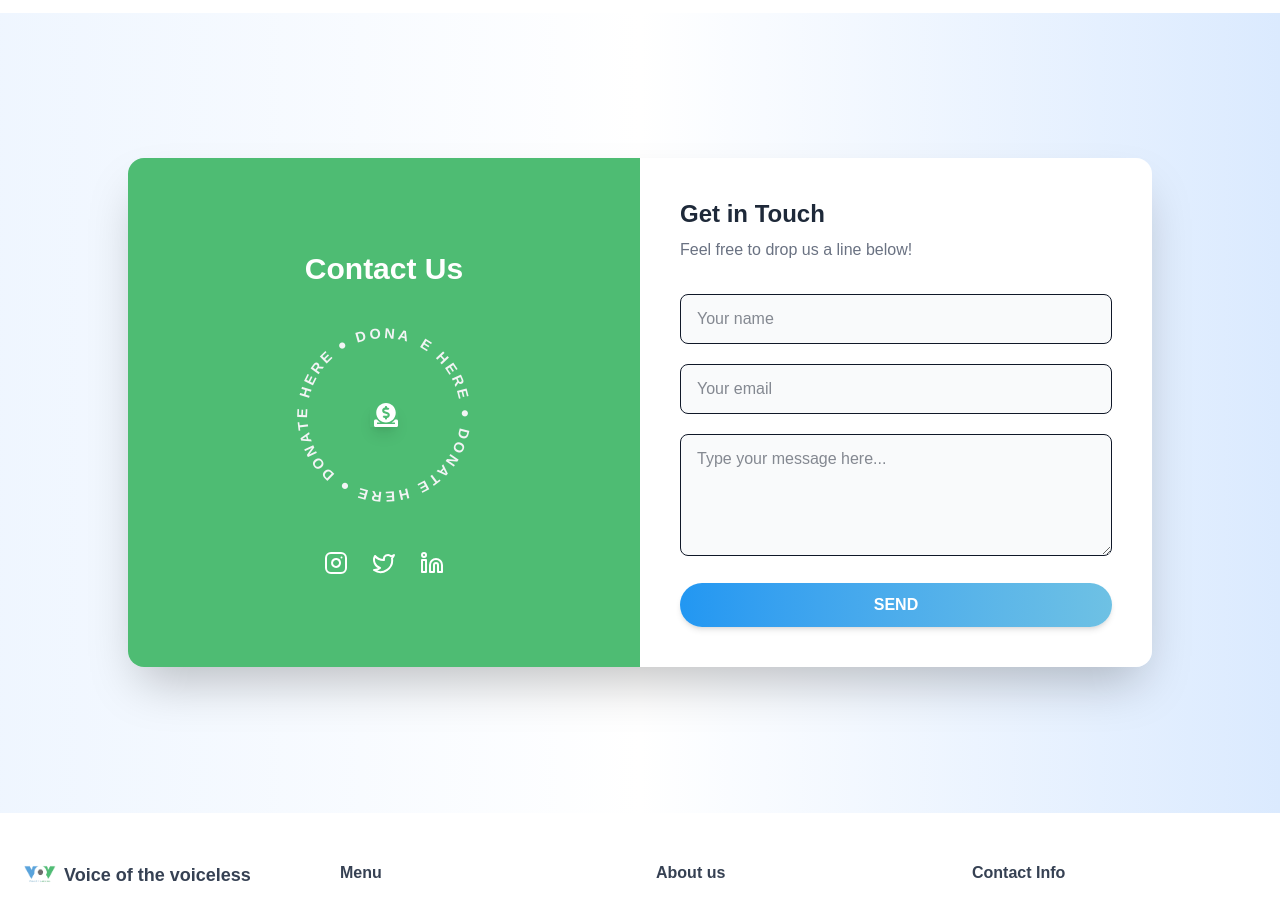
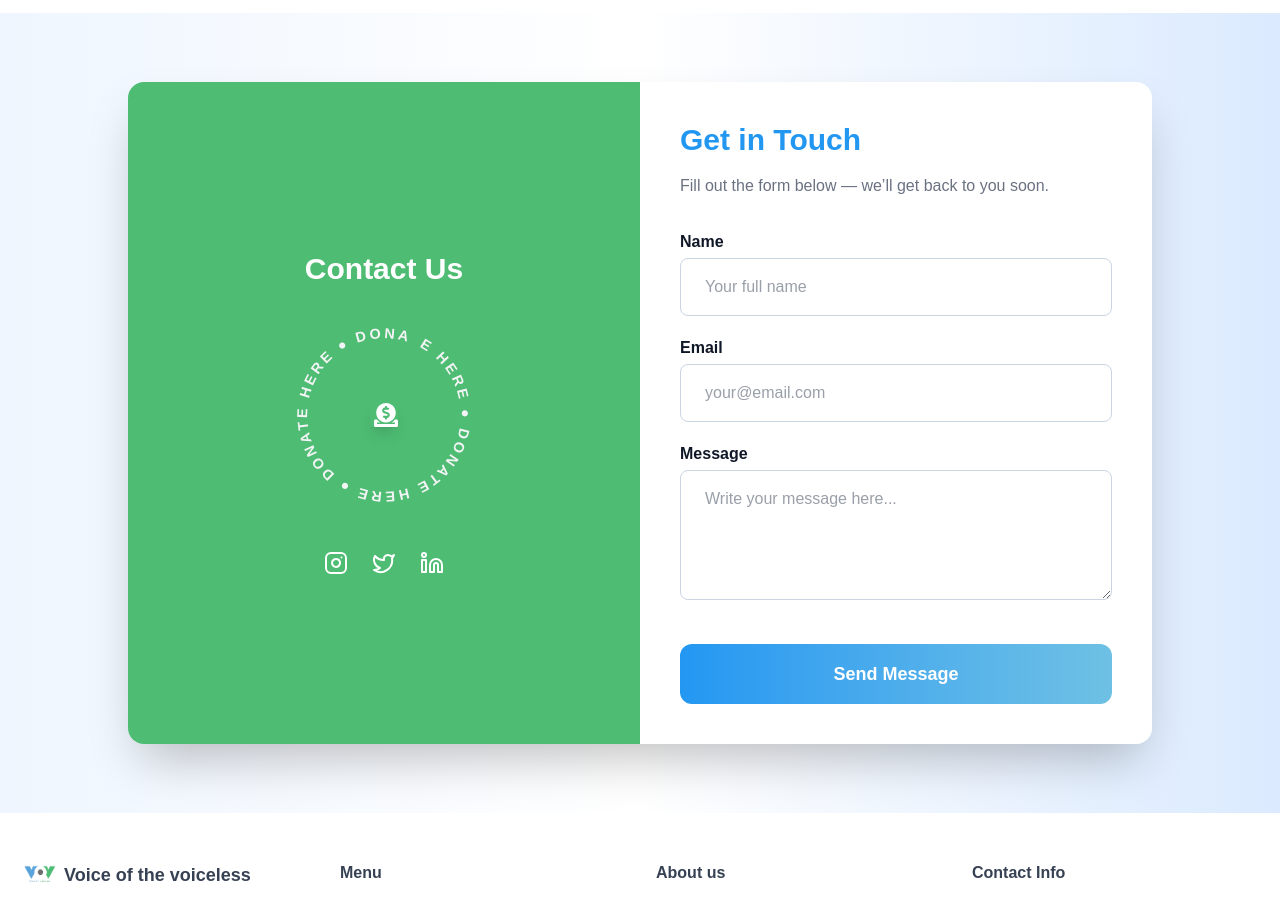
Before and after one commit to AlthafNizam763/vov, a Next.js app: page / in a window 1280 px wide. Shown: the part 5080-5982 px from the top of the page. Built offline with nearby package versions, Linux system fonts and the light colour scheme.

Commit message:
MgsSetting

```diff
--- a/package.json
+++ b/package.json
@@ -9,6 +9,7 @@
     "lint": "next lint"
   },
   "dependencies": {
+    "@emailjs/browser": "^4.4.1",
     "@heroicons/react": "^2.2.0",
     "framer-motion": "^12.23.24",
     "gsap": "^3.13.0",
--- a/src/app/components/ ContactUs.tsx
+++ b/src/app/components/ ContactUs.tsx
@@ -1,23 +1,24 @@
 "use client";
 
-import { useState, useEffect } from "react";
+import React, { useState, useEffect } from "react";
 import { motion } from "framer-motion";
+import emailjs from "@emailjs/browser";
 import { Instagram, Twitter, Linkedin } from "lucide-react";
 import { FaDonate } from "react-icons/fa";
 
+// ✅ Rotating Donate Circle
 function CircularTextPlay() {
   const [rotation, setRotation] = useState(0);
 
   useEffect(() => {
     const interval = setInterval(() => {
-      setRotation((prev) => prev + 0.5); // slower smooth rotation
+      setRotation((prev) => prev + 0.5);
     }, 30);
     return () => clearInterval(interval);
   }, []);
 
   return (
     <div className="relative w-48 h-48 flex items-center justify-center">
-      {/* Circular rotating text */}
       <svg
         viewBox="0 0 200 200"
         className="absolute w-full h-full"
@@ -29,19 +30,13 @@ function CircularTextPlay() {
             d="M100,100 m-80,0 a80,80 0 1,1 160,0 a80,80 0 1,1 -160,0"
           />
         </defs>
-        <text
-          fill="#f3f4f5"
-          fontSize="15"
-          fontWeight="bold"
-          letterSpacing="3"
-        >
+        <text fill="#f3f4f5" fontSize="15" fontWeight="bold" letterSpacing="3">
           <textPath href="#circlePath" startOffset="50%" textAnchor="middle">
             ● DONATE HERE ● DONATE HERE ● DONATE HERE ● DONATE HERE
           </textPath>
         </text>
       </svg>
 
-      {/* Center Donate Icon */}
       <button className="absolute flex items-center justify-center shadow-lg hover:scale-105 transition">
         <FaDonate className="w-6 h-6 ml-1 text-white" />
       </button>
@@ -49,31 +44,97 @@ function CircularTextPlay() {
   );
 }
 
+// ✅ Input field component (reusable)
+const InputField = ({ label, type, name, value, placeholder, onChange, error }) => {
+  const id = name;
+  return (
+    <div className="flex flex-col grow shrink self-stretch my-auto min-w-[240px]">
+      <label htmlFor={id} className="font-bold text-gray-900">
+        {label}
+      </label>
+      <input
+        id={id}
+        type={type}
+        name={name}
+        placeholder={placeholder}
+        value={value}
+        onChange={onChange}
+        className={`px-6 py-4 mt-1 w-full bg-white rounded-lg border border-solid ${
+          error ? "border-red-500" : "border-slate-300"
+        } text-gray-700 focus:ring-2 focus:ring-blue-400 outline-none`}
+      />
+      {error && <p className="text-red-500 text-sm mt-1">{error}</p>}
+    </div>
+  );
+};
+
+// ✅ Popup alert
+const AlertBanner = ({ iconSrc, title, description, onClose }) => {
+  useEffect(() => {
+    const timer = setTimeout(onClose, 2500);
+    return () => clearTimeout(timer);
+  }, [onClose]);
+
+  return (
+    <div className="fixed inset-0 flex items-center justify-center bg-black/40 backdrop-blur-sm z-50">
+      <div className="flex items-center gap-4 bg-white p-6 rounded-2xl shadow-2xl max-w-md w-full text-gray-800">
+        <img src={iconSrc} alt="icon" className="w-10 h-10" />
+        <div>
+          <h4 className="font-semibold text-lg">{title}</h4>
+          <p className="text-sm text-gray-600">{description}</p>
+        </div>
+      </div>
+    </div>
+  );
+};
+
+// ✅ Contact component
 export default function Contact() {
   const [form, setForm] = useState({ name: "", email: "", message: "" });
-  const [submitted, setSubmitted] = useState(false);
+  const [errors, setErrors] = useState({});
+  const [loading, setLoading] = useState(false);
+  const [showPopup, setShowPopup] = useState(false);
 
-  const handleChange = (
-    e: React.ChangeEvent<HTMLInputElement | HTMLTextAreaElement>
-  ) => {
-    setForm({ ...form, [e.target.name]: e.target.value });
+  // ✅ Validation
+  const validateForm = () => {
+    const newErrors: any = {};
+    if (!form.name.trim()) newErrors.name = "Name is required";
+    if (!/\S+@\S+\.\S+/.test(form.email)) newErrors.email = "Enter a valid email";
+    if (!form.message.trim()) newErrors.message = "Message cannot be empty";
+    setErrors(newErrors);
+    return Object.keys(newErrors).length === 0;
   };
 
-  const handleSubmit = (e: React.FormEvent) => {
+  // ✅ Handle submit
+  const handleSubmit = async (e: React.FormEvent) => {
     e.preventDefault();
+    if (!validateForm()) return;
 
-    // Optional: Add loading or disable button state here
+    setLoading(true);
+    try {
+     await emailjs.send(
+        process.env.NEXT_PUBLIC_EMAILJS_SERVICE_ID!,
+        process.env.NEXT_PUBLIC_EMAILJS_TEMPLATE_ID!,
+        {
+          to_email: form.email,
+          from_name: form.name,
+          from_email: form.email,
+          message: form.message,
+          reply_to: form.email,
+        },
+        process.env.NEXT_PUBLIC_EMAILJS_PUBLIC_KEY!
+      );
 
-    // Simulate delay before showing message
-    setTimeout(() => {
-      setSubmitted(true);
 
-      // Clear form after submission
+      setShowPopup(true);
       setForm({ name: "", email: "", message: "" });
-
-      // Hide success message after a few seconds (optional)
-      setTimeout(() => setSubmitted(false), 4000);
-    }, 1000);
+      setErrors({});
+    } catch (error) {
+      console.error("EmailJS Error:", error);
+      alert("❌ Something went wrong. Please check your EmailJS configuration.");
+    } finally {
+      setLoading(false);
+    }
   };
 
   return (
@@ -84,12 +145,10 @@ export default function Contact() {
         transition={{ duration: 0.7 }}
         className="flex flex-col md:flex-row w-full max-w-5xl shadow-2xl rounded-2xl overflow-hidden"
       >
-        {/* LEFT SIDE - Contact Info + Circular Play */}
+        {/* LEFT SIDE */}
         <div className="bg-[#4EBC73] text-white w-full md:w-1/2 p-10 flex flex-col justify-center items-center">
           <h2 className="text-3xl font-bold mb-8 text-center">Contact Us</h2>
-
           <CircularTextPlay />
-
           <div className="flex space-x-6 mt-10">
             <a href="#" className="hover:text-blue-200 transition">
               <Instagram />
@@ -103,64 +162,75 @@ export default function Contact() {
           </div>
         </div>
 
-        {/* RIGHT SIDE - Contact Form */}
+        {/* RIGHT SIDE - FORM */}
         <div className="bg-white w-full md:w-1/2 p-10 flex flex-col justify-center relative">
-          <h3 className="text-2xl font-bold text-gray-800 mb-2">Get in Touch</h3>
-          <p className="text-gray-500 mb-8">Feel free to drop us a line below!</p>
+          <h3 className="text-3xl font-bold text-[#2297F2] mb-4">Get in Touch</h3>
+          <p className="text-gray-500 mb-8">
+            Fill out the form below — we’ll get back to you soon.
+          </p>
 
-          <form className="space-y-5" onSubmit={handleSubmit}>
-            <input
+          <form onSubmit={handleSubmit} className="flex flex-col gap-5">
+            <InputField
+              label="Name"
               type="text"
               name="name"
-              placeholder="Your name"
+              placeholder="Your full name"
               value={form.name}
-              onChange={handleChange}
-              required
-              className="w-full px-4 py-3 border rounded-lg bg-gray-50 focus:outline-none focus:ring-2 focus:ring-blue-300 text-gray-900"
+              onChange={(e) => setForm({ ...form, name: e.target.value })}
+              error={errors.name}
             />
-            <input
+
+            <InputField
+              label="Email"
               type="email"
               name="email"
-              placeholder="Your email"
+              placeholder="your@email.com"
               value={form.email}
-              onChange={handleChange}
-              required
-              className="w-full px-4 py-3 border rounded-lg bg-gray-50 focus:outline-none focus:ring-2 focus:ring-blue-300 text-gray-900"
+              onChange={(e) => setForm({ ...form, email: e.target.value })}
+              error={errors.email}
             />
+
+            <div className="flex flex-col">
+              <label className="font-bold text-gray-900">Message</label>
               <textarea
                 name="message"
-              placeholder="Type your message here..."
+                placeholder="Write your message here..."
                 value={form.message}
-              onChange={handleChange}
+                onChange={(e) => setForm({ ...form, message: e.target.value })}
                 rows={4}
-              required
-              className="w-full px-4 py-3 border rounded-lg bg-gray-50 focus:outline-none focus:ring-2 focus:ring-blue-300 text-gray-900"
+                className={`px-6 py-4 mt-1 rounded-lg border ${
+                  errors.message ? "border-red-500" : "border-slate-300"
+                } focus:ring-2 focus:ring-blue-400 outline-none text-gray-700`}
               />
+              {errors.message && (
+                <p className="text-red-500 text-sm mt-1">{errors.message}</p>
+              )}
+            </div>
 
-            <motion.button
-              whileHover={{ scale: 1.05 }}
-              whileTap={{ scale: 0.97 }}
+            <button
               type="submit"
-              className="bg-gradient-to-r from-[#2297F2] to-[#6EC1E4] text-white py-2.5 px-8 rounded-full font-semibold shadow-md hover:shadow-lg transition w-full"
+              disabled={loading}
+              className={`px-6 py-4 mt-6 text-lg font-bold text-white rounded-xl transition-all duration-200 ${
+                loading
+                  ? "bg-blue-300 cursor-not-allowed"
+                  : "bg-gradient-to-r from-[#2297F2] to-[#6EC1E4] hover:opacity-90"
+              }`}
             >
-              SEND
-            </motion.button>
+              {loading ? "Sending..." : "Send Message"}
+            </button>
           </form>
-            {/* Success Popup */}
-            {submitted && (
-            <motion.div
-                initial={{ opacity: 0, scale: 0.8 }}
-                animate={{ opacity: 1, scale: 1 }}
-                exit={{ opacity: 0, scale: 0.8 }}
-                className="absolute inset-0 flex items-center justify-center bg-black/40 backdrop-blur-sm"
-            >
-                <div className="bg-green-500 text-white px-8 py-4 rounded-2xl shadow-2xl font-semibold text-center text-lg">
-                ✅ Thank you! We’ll contact you soon.
         </div>
       </motion.div>
+
+      {/* ✅ Success Popup */}
+      {showPopup && (
+        <AlertBanner
+          iconSrc="https://cdn.builder.io/api/v1/image/assets/TEMP/7e70692d0c5ac2b9129a2216c34548ca12ced27ff3baae586c32d8b0729a67dc?placeholderIfAbsent=true&apiKey=a9ef1b359bc94027b911d1891520fd40"
+          title="Message Sent!"
+          description="We’ve received your message and will reach out soon."
+          onClose={() => setShowPopup(false)}
+        />
       )}
-        </div>
-      </motion.div>
     </section>
   );
 }
```
Also changed, not shown: 1 other file (tests, documents, lock files or other folders). Lines whose indentation alone changed are shown as unchanged.
